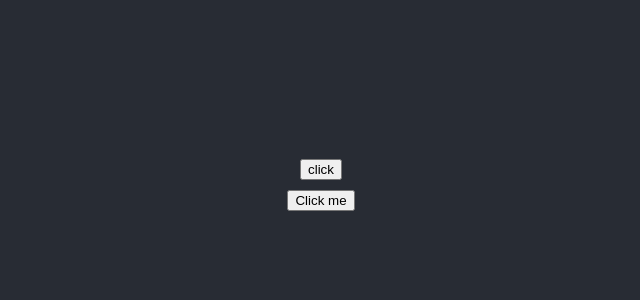
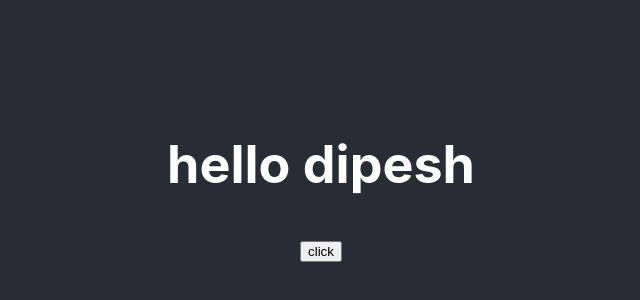
Before and after one commit to dipeshshakya/reacttuts, a React (Create React App) app: page / in a window 1280 px wide. Shown: the part 220-520 px from the top of the page, without its empty margins (319-959 px from the left). Built offline with nearby package versions, Linux system fonts and the light colour scheme.

Commit message:
event binding

```diff
--- a/src/App.js
+++ b/src/App.js
@@ -7,6 +7,7 @@
 import Counter from "./Components/Counter";
 import FunctionClick from "./Components/FunctionClick";
 import ClassClick from "./Components/ClassClick";
+import EventBind from "./Components/EventBind";
 
 function App() {
   return (
@@ -18,8 +19,9 @@
         </Greet> */}
         {/* <Message /> */}
         {/* <Counter /> */}
-        <FunctionClick />
-        <ClassClick />
+        {/* <FunctionClick />
+        <ClassClick /> */}
+        <EventBind />
       </header>
     </div>
   );
--- /dev/null
+++ b/src/Components/EventBind.js
@@ -0,0 +1,28 @@
+import React, { Component } from "react";
+
+export class EventBind extends Component {
+  constructor(props) {
+    super(props);
+
+    this.state = {
+      message: "hello dipesh",
+    };
+  }
+  clickHandler() {
+    this.setState({
+      message: "Goodbye",
+    });
+  }
+
+  render() {
+    return (
+      <div>
+        <h1>{this.state.message}</h1>
+
+        <button onClick={this.clickHandler.bind(this)}>click</button>
+      </div>
+    );
+  }
+}
+
+export default EventBind;
```
